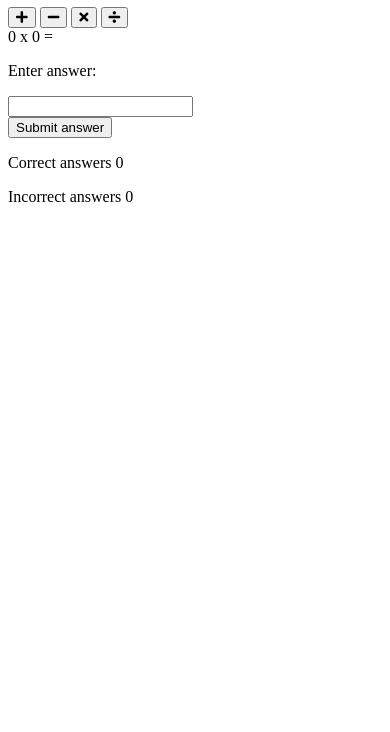
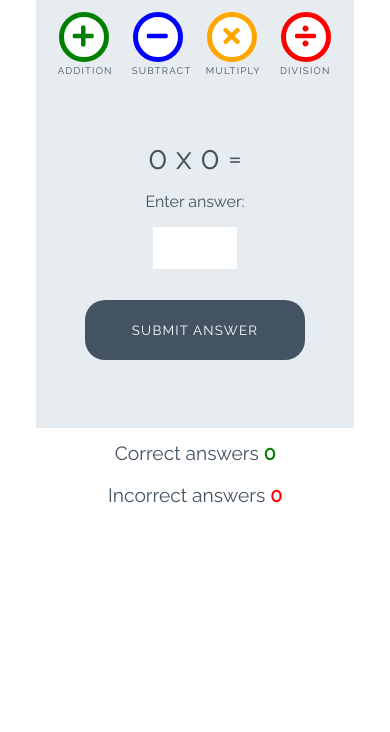
Before and after one commit to afcrandy/love-maths, a plain HTML site: page index.html in a window 390 px wide. Shown: the part 112-844 px from the top of the page. Drawn offline with Linux system fonts and the light colour scheme.

Commit message:
Add styles to game

```diff
--- a/assets/css/style.css
+++ b/assets/css/style.css
@@ -0,0 +1,252 @@
+/* --------- Global style */
+
+body {
+    background-color: white;
+    font-family: "Raleway", sans-serif;
+    color: #445361;
+    text-align: center;
+}
+
+/* --------- Heading */
+
+.heading {
+    text-align: center;
+    font-size: 2.5rem;
+}
+
+.logo {
+    height: 40px;
+    padding-right: 5px;
+}
+
+/* --------- Game layout */
+
+.game-area {
+    background-color: #E6ECF0;
+    box-sizing: border-box;
+    width: 85%;
+    height: 65vh;
+    max-height: 450px;
+    max-width: 830px;
+    margin-left: auto;
+    margin-right: auto;
+    padding: 1%;
+}
+
+.question-area {
+    width: 50%;
+    font-size: 2rem;
+    margin: auto;
+    padding: 50px 0;
+}
+
+.question-area span {
+    padding: 0 15px;
+}
+
+.score-area {
+    margin: 5px auto;
+    width: 60%;
+    font-size: 1.2rem;
+}
+
+.controls-area {
+    width: 85%;
+    margin: 30px auto;
+}
+
+#score {
+    color: green;
+    font-weight: bold;
+}
+
+#incorrect {
+    color: red;
+    font-weight: bold;
+}
+
+.answer-message {
+    display: none;
+    font-size: 1rem;
+}
+
+#answer-box {
+    border: none;
+    color: #445361;
+    display: inline-block;
+    height: 40px;
+    width: 80px;
+    font-size: 1.2rem;
+}
+
+.scores {
+    display: inline-block;
+    padding: 25px;
+}
+
+/* --------- Buttons */
+
+.btn {
+    width: 220px;
+    height: 60px;
+    font-family: "Raleway", sans-serif;
+    text-transform: uppercase;
+    letter-spacing: 1.2px;
+    color: white;
+}
+
+.btn:focus {
+    outline: none;
+}
+
+.btn--big {
+    padding-top: 10px;
+    border-radius: 50%;
+    background-color: white;
+    border: 10px solid;
+    width: 100px;
+    height: 100px;
+    font-size: 3.2rem;
+    margin: 0 30px;
+    transition: all 0.5s;
+}
+
+.btn--big::after {
+    content: attr(data-type);
+    font-size: 1rem;
+    color: #445361;
+    position: relative;
+    left: -0.5em;
+}
+
+.btn--blue {
+    border-color: blue;
+    color: blue;
+}
+
+.btn--blue:active,
+.btn--blue:hover {
+    background-color: darkblue;
+    color: white;
+}
+
+.btn--orange {
+    border-color: orange;
+    color: orange;
+}
+
+.btn--orange:active,
+.btn--orange:hover {
+    background-color: darkorange;
+    color: white;
+}
+
+.btn--red {
+    border-color: red;
+    color: red;
+}
+
+.btn--red:active,
+.btn--red:hover {
+    background-color: darkred;
+    color: white;
+}
+
+.btn--green {
+    border-color: green;
+    color: green;
+}
+
+.btn--green:active,
+.btn--green:hover {
+    background-color: darkgreen;
+    color: white;
+}
+
+.btn--gray {
+    margin-top: 25px;
+    background-color: #445361;
+    border: 1px transparent;
+    border-radius: 20px;
+}
+
+.btn--gray:active,
+.btn--gray:hover {
+    background-color: #0d1013;
+}
+
+/* --------- Media queries */
+
+@media (max-width: 414px) {
+    .controls-area {
+        width: 100%;
+    }
+
+    .btn--big {
+        margin: 0 10px;
+        padding: 5px;
+        border: 5px solid;
+        width: 50px;
+        height: 50px;
+        font-size: 1.5rem;
+    }
+
+    .btn--big::after {
+        font-size: 0.6rem;
+        left: -0.7rem;
+    }
+
+    .question-area {
+        padding: 10% 0;
+        width: 100%;
+    }
+
+    .question-area span {
+        padding: 0;
+    }
+
+    .answer-message {
+        display: block;
+    }
+
+    #answer-box {
+        display: block;
+        margin: 0 auto;
+    }
+    .btn--gray {
+        margin-top: 0;
+    }
+
+    .score-area {
+        width: 100%;
+    }
+
+    .scores {
+        margin: 0.5em auto;
+        display: block;
+        padding: 5px;
+    }
+
+    .heading {
+        font-size: 2rem;
+    }
+}
+
+@media (max-width: 320px) {
+    .game-area {
+        height: 70vh;
+    }
+
+    .controls-area {
+        width: 75%;
+        margin: 10px auto;
+    }
+
+    .btn--big {
+        margin: 10px 10px;
+    }
+    .question-area {
+        padding: 10px 0;
+    }
+
+}
--- a/index.html
+++ b/index.html
@@ -18,16 +18,16 @@
 
     <div class="game-area">
         <div class="controls-area">
-            <button class="btn btn--big btn--green">
+            <button class="btn btn--big btn--green" data-type="addition">
                 <i class="fas fa-plus"></i>
             </button>
-            <button class="btn btn--big btn--blue">
+            <button class="btn btn--big btn--blue" data-type="subtract">
                 <i class="fas fa-minus"></i>
             </button>
-            <button class="btn btn--big btn--orange">
+            <button class="btn btn--big btn--orange" data-type="multiply">
                 <i class="fas fa-times"></i>
             </button>
-            <button class="btn btn--big btn--red">
+            <button class="btn btn--big btn--red" data-type="division">
                 <i class="fas fa-divide"></i>
             </button>
         </div>
@@ -40,7 +40,7 @@
             <p class="answer-message">Enter answer:</p>
             <input type="number" id="answer-box">
         </div>
-        <button class="btn btn--gray">Submit answer</button>
+        <button class="btn btn--gray" data-type="submit">Submit answer</button>
     </div>
 
     <div class="score-area">
```
